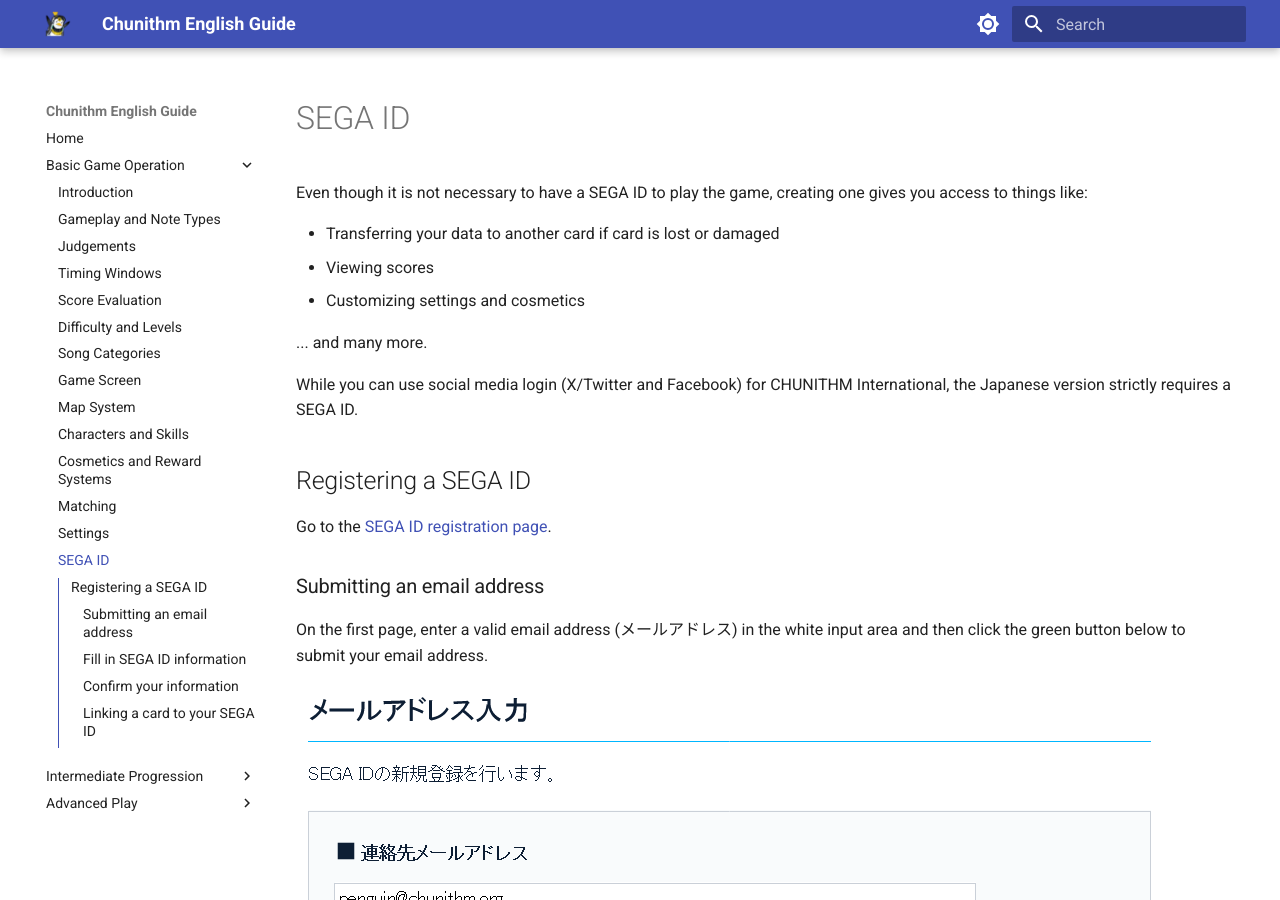
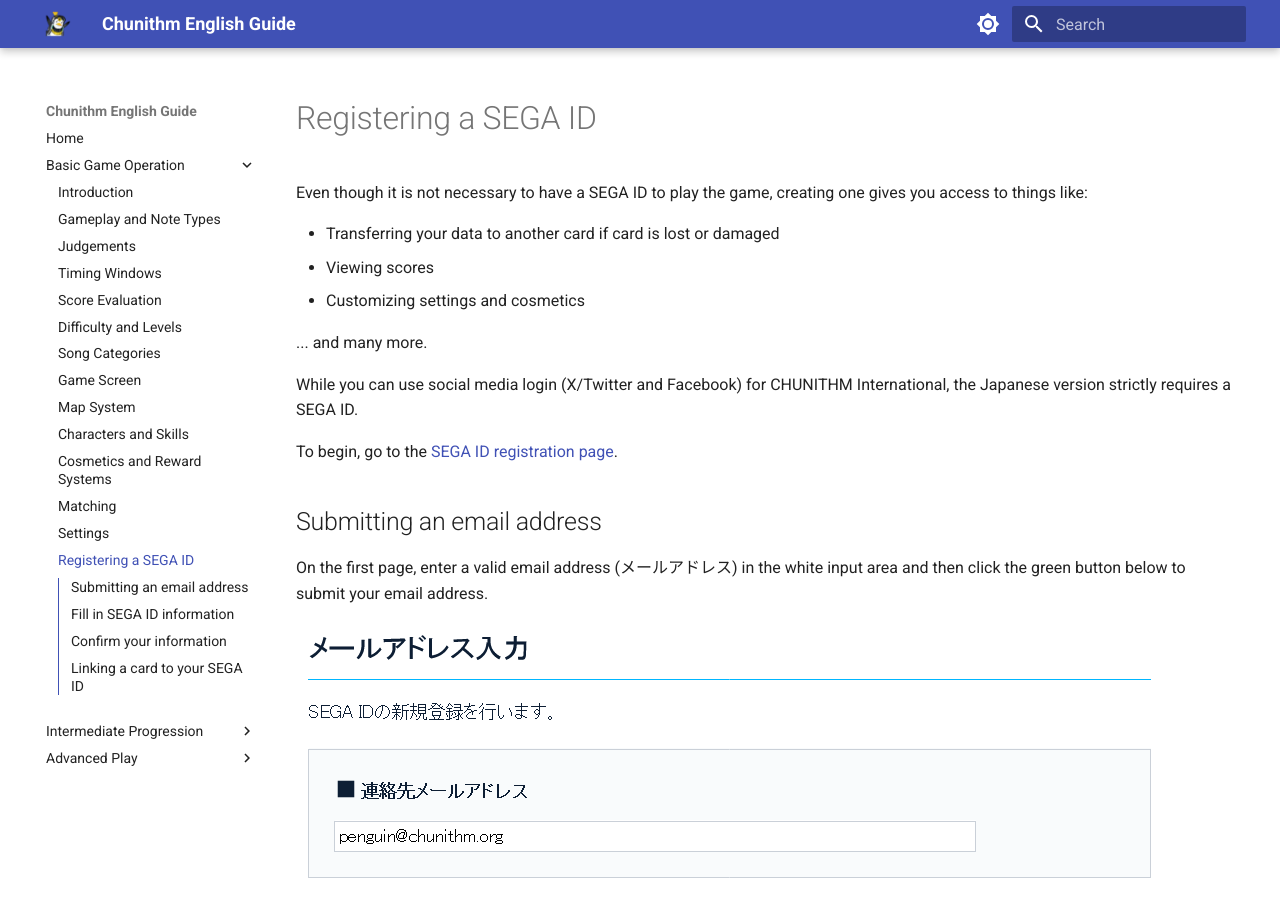
Before and after one commit to DarinMao/chunithm-org, an MkDocs documentation site: the page built from docs/basic/sega-id.md, in a window 1280 px wide and 900 px high. Built offline with MkDocs 1.6.1 and Material for MkDocs 9.7.7, drawn with Linux system fonts in a browser that asks for light colours.

Commit message:
unnest a level

```diff
--- a/docs/basic/sega-id.md
+++ b/docs/basic/sega-id.md
@@ -12,11 +12,9 @@ creating one gives you access to things like:
 While you can use social media login (X/Twitter and Facebook) for CHUNITHM
 International, the Japanese version strictly requires a SEGA ID.
 
-## Registering a SEGA ID
+To begin, go to the [SEGA ID registration page](https://gw.sega.jp/gateway/create/).
 
-Go to the [SEGA ID registration page](https://gw.sega.jp/gateway/create/).
-
-### Submitting an email address
+## Submitting an email address
 On the first page, enter a valid email address (メールアドレス) in the white input
 area and then click the green button below to submit your email address.
 
@@ -26,7 +24,7 @@ You should have received a verification email with a link to
 `https://gw.sega.jp/gateway/auth/create/setting.html?key=...`. Follow this link
 to verify your email address and continue registration.
 
-### Fill in SEGA ID information
+## Fill in SEGA ID information
 
 Fill in the areas with your information:
 
@@ -55,7 +53,7 @@ you submitted. You can untick the checkbox to not receive them.
 
 Once you're done, select **Next (次へ)** to continue.
 
-### Confirm your information
+## Confirm your information
 
 After you submitted your information, you are given a last check to verify that the
 information you entered is correct.
@@ -75,7 +73,7 @@ SEGA ID.
 
 ![SEGA ID information verification page](./images/sega-id-verify-information.png)
 
-### Linking a card to your SEGA ID
+## Linking a card to your SEGA ID
 
 To link a card to your SEGA ID, navigate to the [Aime service site](https://my-aime.net/en/)
 and login with your newly-created SEGA ID. The website has an English version, so you
--- a/mkdocs.yml
+++ b/mkdocs.yml
@@ -55,7 +55,7 @@ nav:
     - Cosmetics and Reward Systems: basic/cosmetics.md
     - Matching: basic/matching.md
     - Settings: basic/settings.md
-    - SEGA ID: basic/sega-id.md
+    - Registering a SEGA ID: basic/sega-id.md
   - Intermediate Progression:
     - Rating and Meta-Progression: intermediate/rating.md
     - Skill Areas and Terminology: intermediate/skills.md
```
Also changed, not shown: other parts of docs/basic/sega-id.md (+1 -1 lines).
